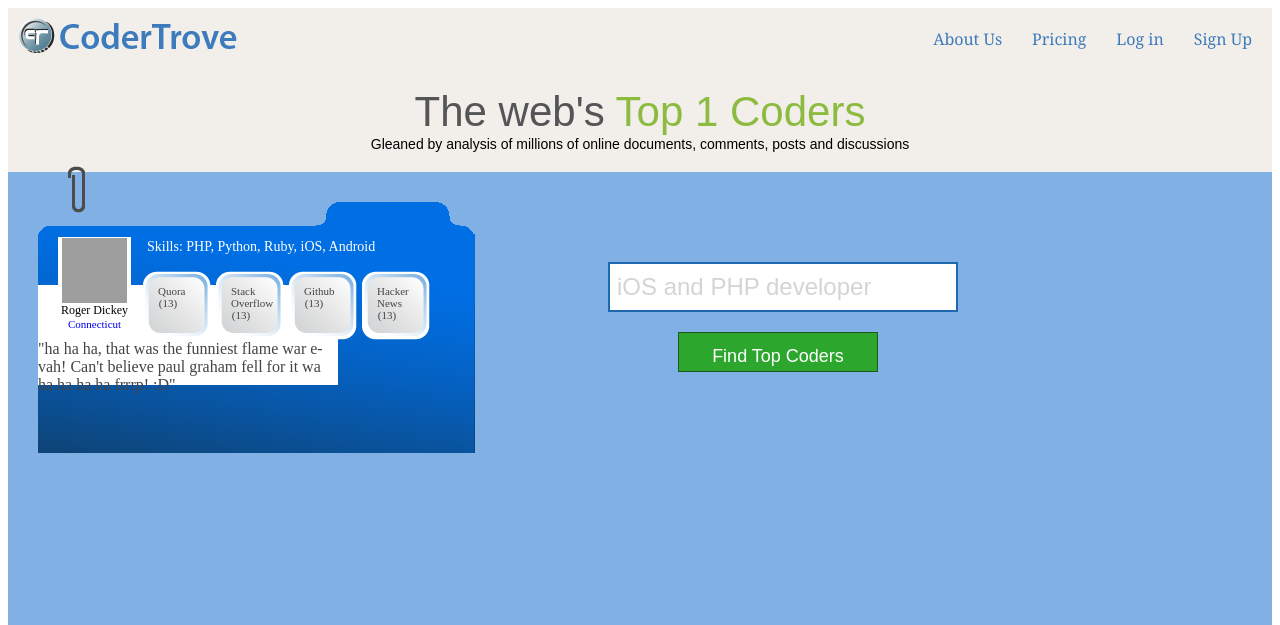
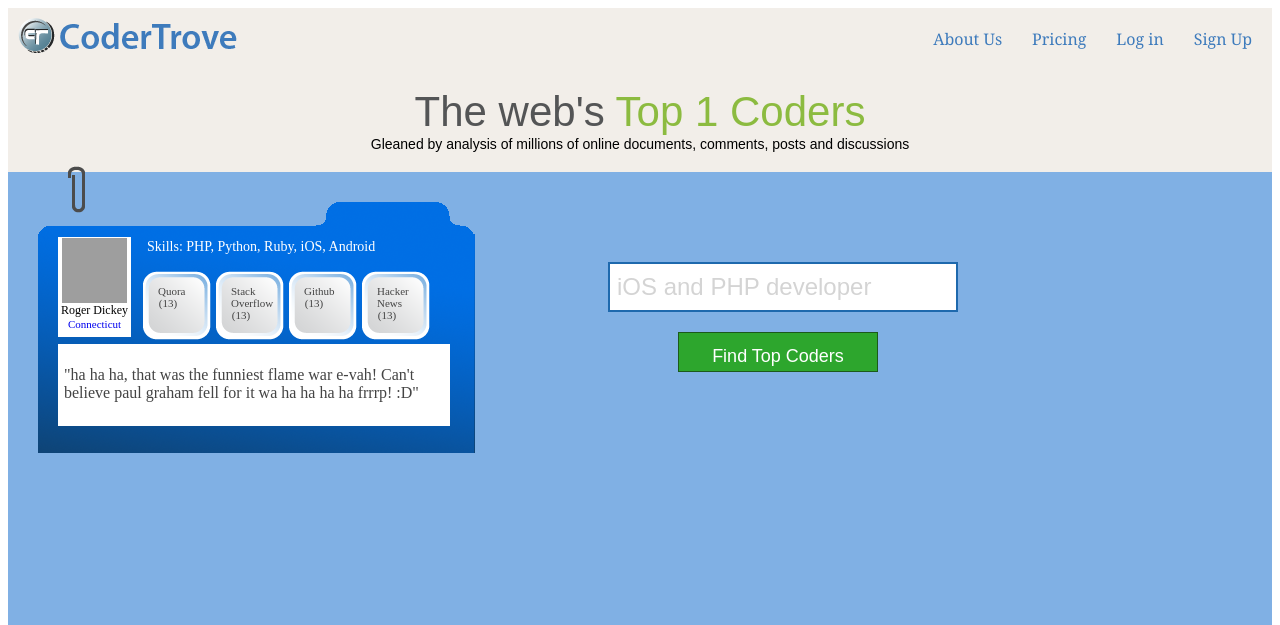
Before and after one commit to productX/codertrove, a PHP site: page /top_coders.php?tech=1 in a window 1280 px wide. Shown: the top 625 px of the page. Run offline with PHP 8.4, Linux system fonts and the light colour scheme; data comes from the database, SQL or seed files in the repository; data that the repository does not hold is empty; grey boxes are pictures that could not be loaded.

Commit message:
added all the work I've done on index, ad page

```diff
--- a/site/css/style.css
+++ b/site/css/style.css
@@ -61,11 +61,12 @@
 }
 
 .sample_comment{
-
-	background-color:white;
-	color:#444;
-	height:100px;
-	width:300px;
+background-color:white;
+color:#444444;
+height:70px;
+margin:75px 0 0 20px;
+padding:6px;
+width:380px;
 
 }
 
```
Also changed, not shown: 1 other file.
